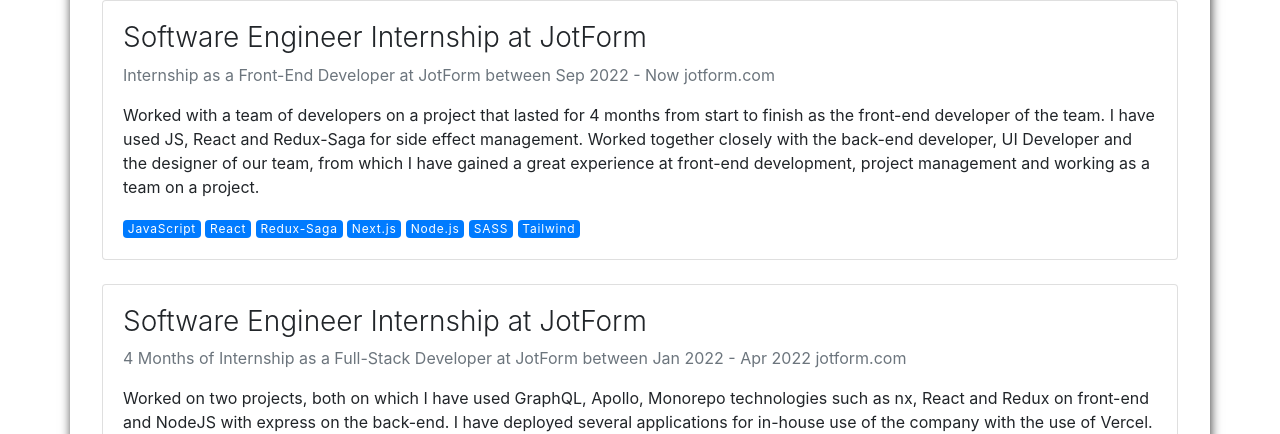
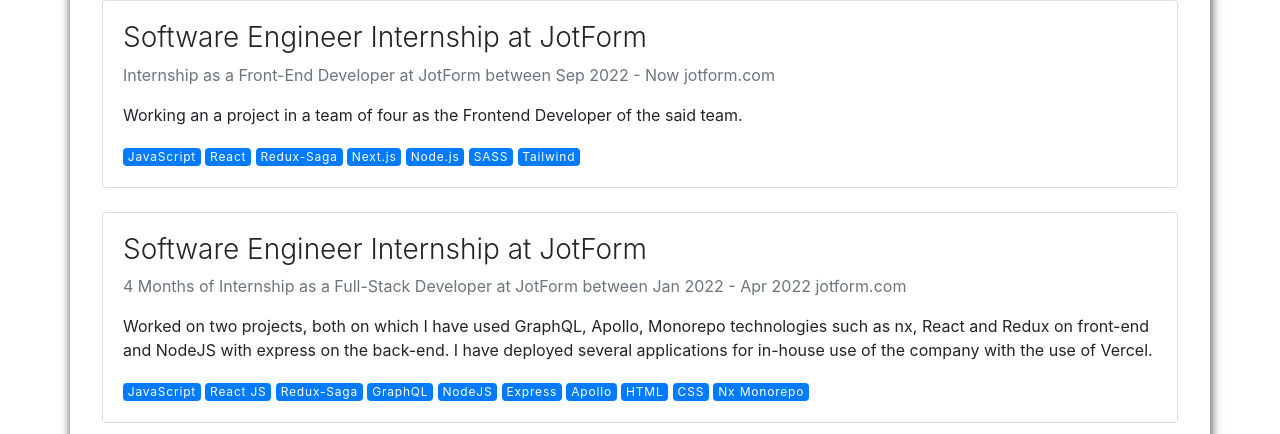
Before and after one commit to synwix/cv, a plain HTML site: page index.html in a window 1280 px wide. Shown: the part 666-1100 px from the top of the page. Drawn offline with nearby package versions, Linux system fonts and the light colour scheme.

Commit message:
Deploying to gh-pages from  @ 44c3cbdccfdfd267d33e3d2ab976382aa7df5853 🚀

```diff
--- a/index.html
+++ b/index.html
@@ -235,7 +235,7 @@
             <h3>Software Engineer Internship at JotForm</h3>
             <p class="text-muted">Internship as a Front-End Developer at JotForm between Sep 2022 - Now jotform.com</p>
 
-            <p>Worked with a team of developers on a project that lasted for 4 months from start to finish as the front-end developer of the team. I have used JS, React and Redux-Saga for side effect management. Worked together closely with the back-end developer, UI Developer and the designer of our team, from which I have gained a great experience at front-end development, project management and working as a team on a project.</p>
+            <p>Working an a project in a team of four as the Frontend Developer of the said team.</p>
 
             <div>
                 <span class="badge badge-primary">JavaScript</span>
```
Also changed, not shown: 1 other file.
